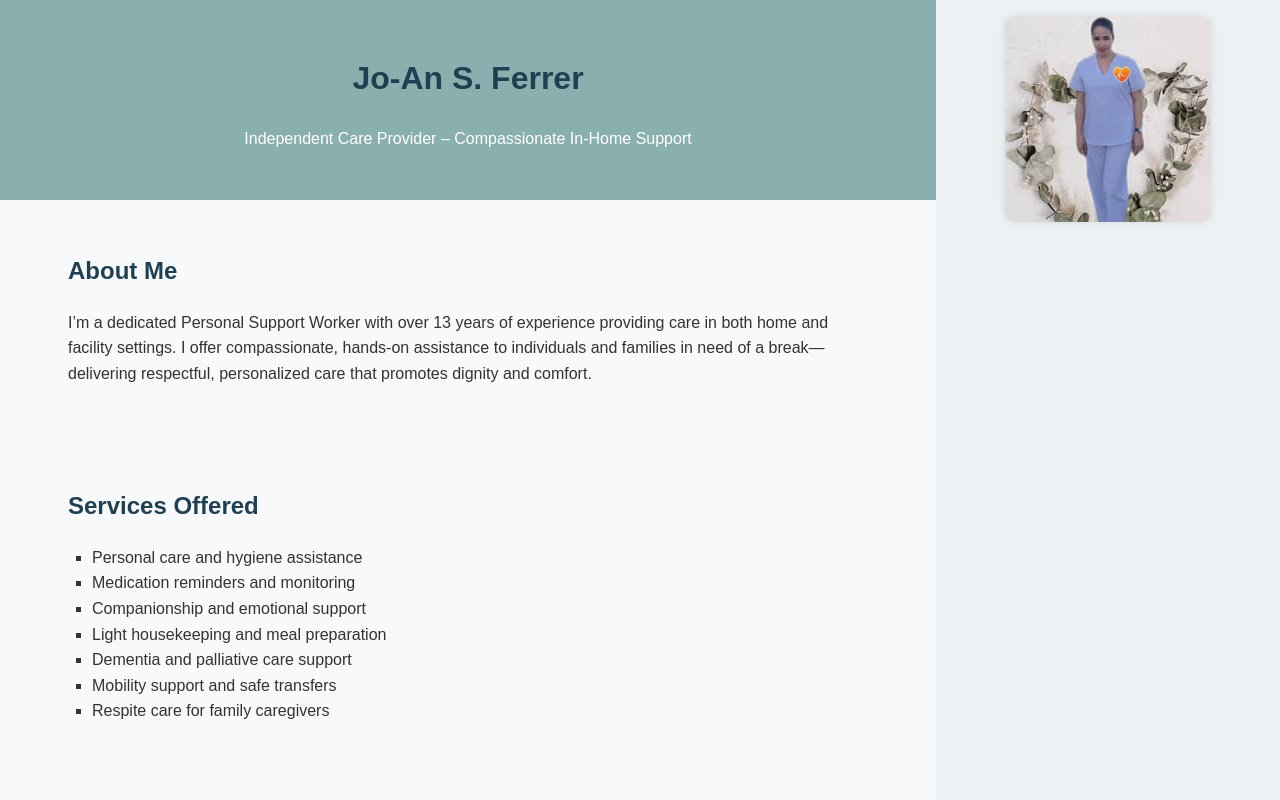
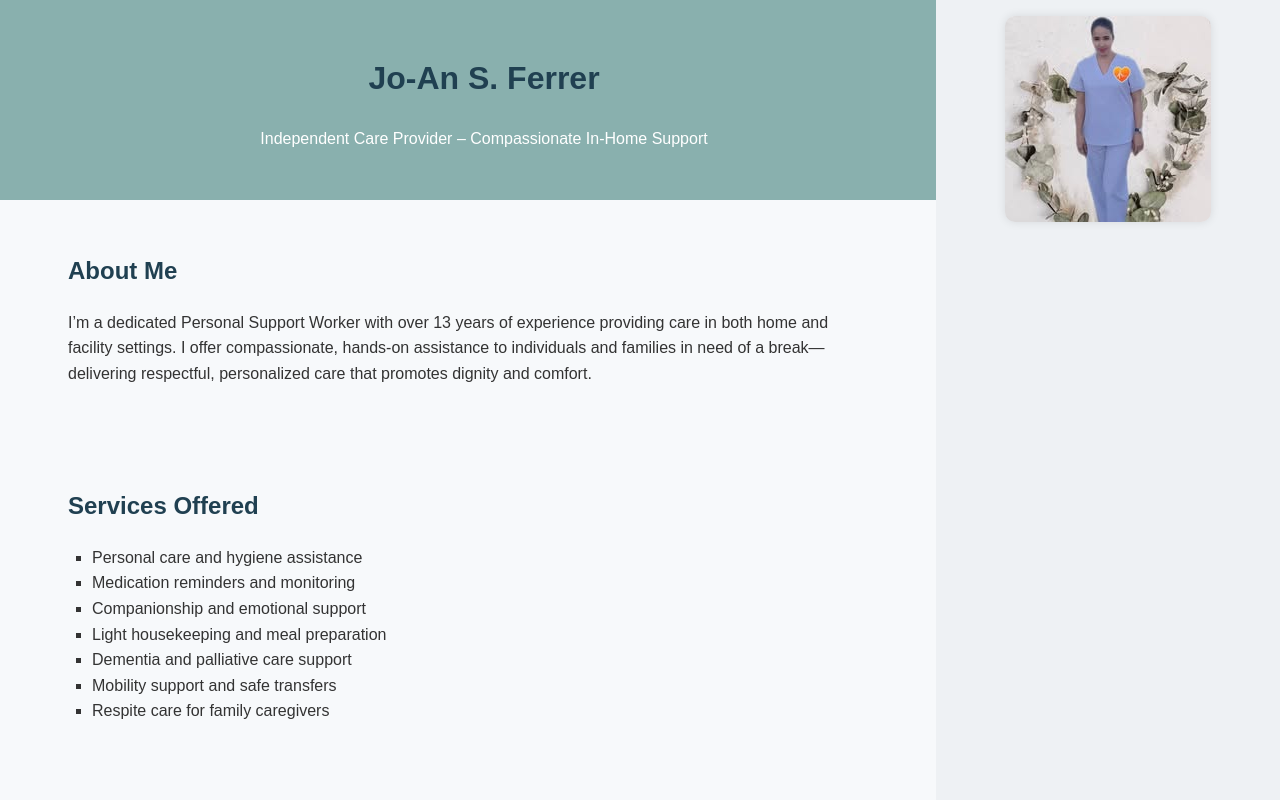
Before and after one commit to Moma-Jo/joan-support-services2, a plain HTML site: page index.html in a window 1280 px wide. Shown: the top 800 px of the page. Drawn offline with Linux system fonts and the light colour scheme.

Commit message:
Update index.html

```diff
--- a/index.html
+++ b/index.html
@@ -15,11 +15,9 @@
       display: flex;
       flex-direction: row;
     }
-    header {
-      background-color: #89b0ae;
-      color: white;
-      padding: 2rem 1rem;
-      text-align: center;
+    .container {
+      display: flex;
+      width: 100%;
     }
     main {
       flex: 3;
@@ -35,6 +33,13 @@
       height: auto;
       border-radius: 10px;
       box-shadow: 0 0 10px rgba(0,0,0,0.1);
+    }
+    header {
+      background-color: #89b0ae;
+      color: white;
+      padding: 2rem 1rem;
+      text-align: center;
+      width: 100%;
     }
     section {
       padding: 2rem 1rem;
@@ -59,6 +64,7 @@
   </style>
 </head>
 <body>
+  <div class="container">
     <main>
       <header>
         <h1>Jo-An S. Ferrer</h1>
@@ -127,5 +133,6 @@
     <aside>
       <img src="patient-face-replaced.jpg" alt="Jo-An with a client" />
     </aside>
+  </div>
 </body>
 </html>
```
Lines whose indentation alone changed are shown as unchanged.
